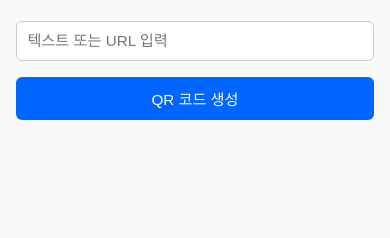
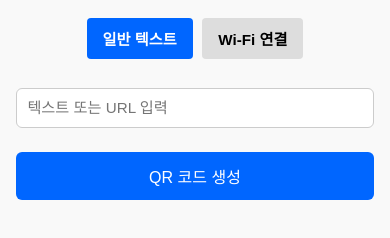
Before and after one commit to chan7881/qr, a plain HTML site: page index.html in a window 390 px wide. Shown: the part 86-324 px from the top of the page. Drawn offline with Linux system fonts and the light colour scheme.

Commit message:
Update index.html

```diff
--- a/index.html
+++ b/index.html
@@ -5,9 +5,7 @@
   <meta name="viewport" content="width=device-width, initial-scale=1.0"/>
   <title>QR 코드 생성기</title>
   <style>
-    * {
-      box-sizing: border-box;
-    }
+    * { box-sizing: border-box; }
 
     body {
       font-family: Arial, sans-serif;
@@ -20,23 +18,54 @@
     }
 
     h1 {
+      font-size: 1.8rem;
+      margin-bottom: 1rem;
+      text-align: center;
       color: #333;
-      font-size: 1.8rem;
-      margin-bottom: 1.5rem;
-      text-align: center;
     }
 
-    input {
+    .tabs {
+      display: flex;
+      justify-content: center;
+      margin-bottom: 1rem;
+      flex-wrap: wrap;
+    }
+
+    .tab-btn {
+      padding: 0.6rem 1rem;
+      margin: 0.3rem;
+      border: none;
+      background: #ddd;
+      border-radius: 4px;
+      cursor: pointer;
+      font-weight: bold;
+    }
+
+    .tab-btn.active {
+      background: #0066ff;
+      color: white;
+    }
+
+    .form-section {
+      display: none;
       width: 100%;
       max-width: 400px;
+    }
+
+    .form-section.active {
+      display: block;
+    }
+
+    input, select {
+      width: 100%;
       padding: 0.75rem;
       font-size: 1rem;
+      margin: 0.5rem 0;
       border: 1px solid #ccc;
       border-radius: 6px;
-      margin-bottom: 1rem;
     }
 
-    button {
+    button.generate {
       width: 100%;
       max-width: 400px;
       padding: 0.75rem;
@@ -46,11 +75,7 @@
       border: none;
       border-radius: 6px;
       cursor: pointer;
-      transition: background-color 0.3s ease;
-    }
-
-    button:hover {
-      background-color: #004dc1;
+      margin-top: 1rem;
     }
 
     #qrcode-container {
@@ -65,43 +90,75 @@
     }
 
     @media (max-width: 480px) {
-      h1 {
-        font-size: 1.5rem;
-      }
-
-      input,
-      button {
-        font-size: 0.95rem;
-        padding: 0.65rem;
-      }
+      h1 { font-size: 1.5rem; }
+      input, button, select { font-size: 0.95rem; padding: 0.65rem; }
     }
   </style>
 </head>
 <body>
   <h1>QR 코드 생성기</h1>
-  <input type="text" id="text" placeholder="텍스트 또는 URL 입력" />
-  <button onclick="generateQRCode()">QR 코드 생성</button>
+
+  <div class="tabs">
+    <button class="tab-btn active" onclick="switchTab('text')">일반 텍스트</button>
+    <button class="tab-btn" onclick="switchTab('wifi')">Wi-Fi 연결</button>
+  </div>
+
+  <!-- 일반 텍스트 입력 -->
+  <div class="form-section active" id="form-text">
+    <input type="text" id="text-input" placeholder="텍스트 또는 URL 입력" />
+  </div>
+
+  <!-- Wi-Fi 입력 -->
+  <div class="form-section" id="form-wifi">
+    <input type="text" id="ssid" placeholder="Wi-Fi SSID" />
+    <input type="password" id="password" placeholder="비밀번호" />
+    <select id="encryption">
+      <option value="WPA">WPA/WPA2</option>
+      <option value="WEP">WEP</option>
+      <option value="nopass">암호 없음</option>
+    </select>
+  </div>
+
+  <button class="generate" onclick="generateQRCode()">QR 코드 생성</button>
 
   <div id="qrcode-container">
     <div id="qrcode"></div>
   </div>
 
-  <!-- QRCode.js 라이브러리 -->
   <script src="https://cdnjs.cloudflare.com/ajax/libs/qrcodejs/1.0.0/qrcode.min.js"></script>
   <script>
+    function switchTab(type) {
+      document.querySelectorAll('.tab-btn').forEach(btn => btn.classList.remove('active'));
+      document.querySelectorAll('.form-section').forEach(section => section.classList.remove('active'));
+
+      document.getElementById(`form-${type}`).classList.add('active');
+      event.target.classList.add('active');
+    }
+
     function generateQRCode() {
       const container = document.getElementById("qrcode");
-      const text = document.getElementById("text").value.trim();
+      container.innerHTML = ""; // 기존 QR 제거
+      const activeTab = document.querySelector(".tab-btn.active").textContent;
 
-      if (!text) {
-        alert("텍스트를 입력하세요.");
-        return;
+      let qrData = "";
+
+      if (activeTab.includes("일반")) {
+        const text = document.getElementById("text-input").value.trim();
+        if (!text) return alert("텍스트를 입력하세요.");
+        qrData = text;
+      } else {
+        const ssid = document.getElementById("ssid").value.trim();
+        const pass = document.getElementById("password").value.trim();
+        const enc = document.getElementById("encryption").value;
+
+        if (!ssid) return alert("SSID를 입력하세요.");
+        if (enc !== "nopass" && !pass) return alert("비밀번호를 입력하세요.");
+
+        qrData = `WIFI:T:${enc};S:${ssid};P:${pass};;`;
       }
 
-      container.innerHTML = ""; // 기존 QR 제거
-
       new QRCode(container, {
-        text: text,
+        text: qrData,
         width: 256,
         height: 256,
         colorDark: "#000000",
```
